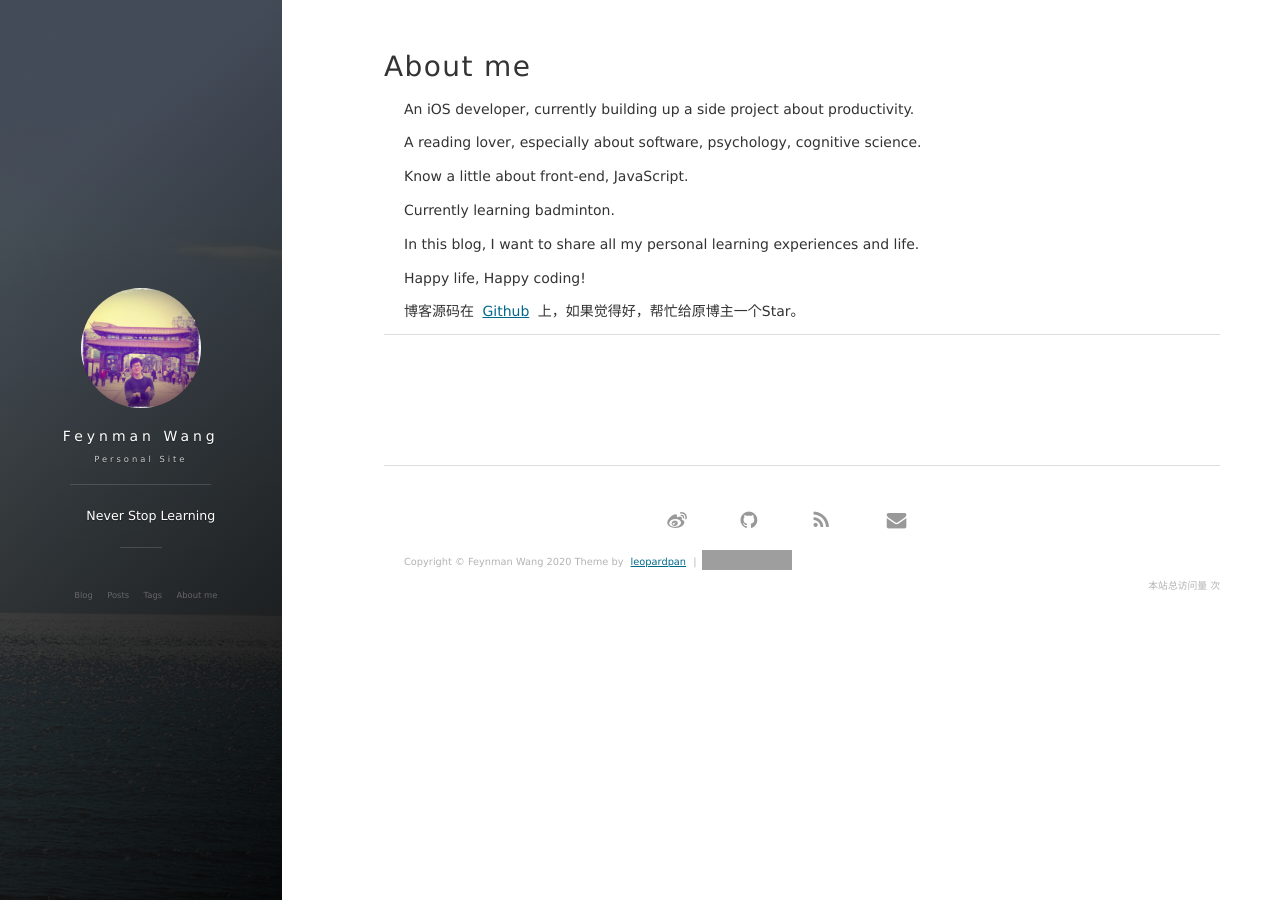
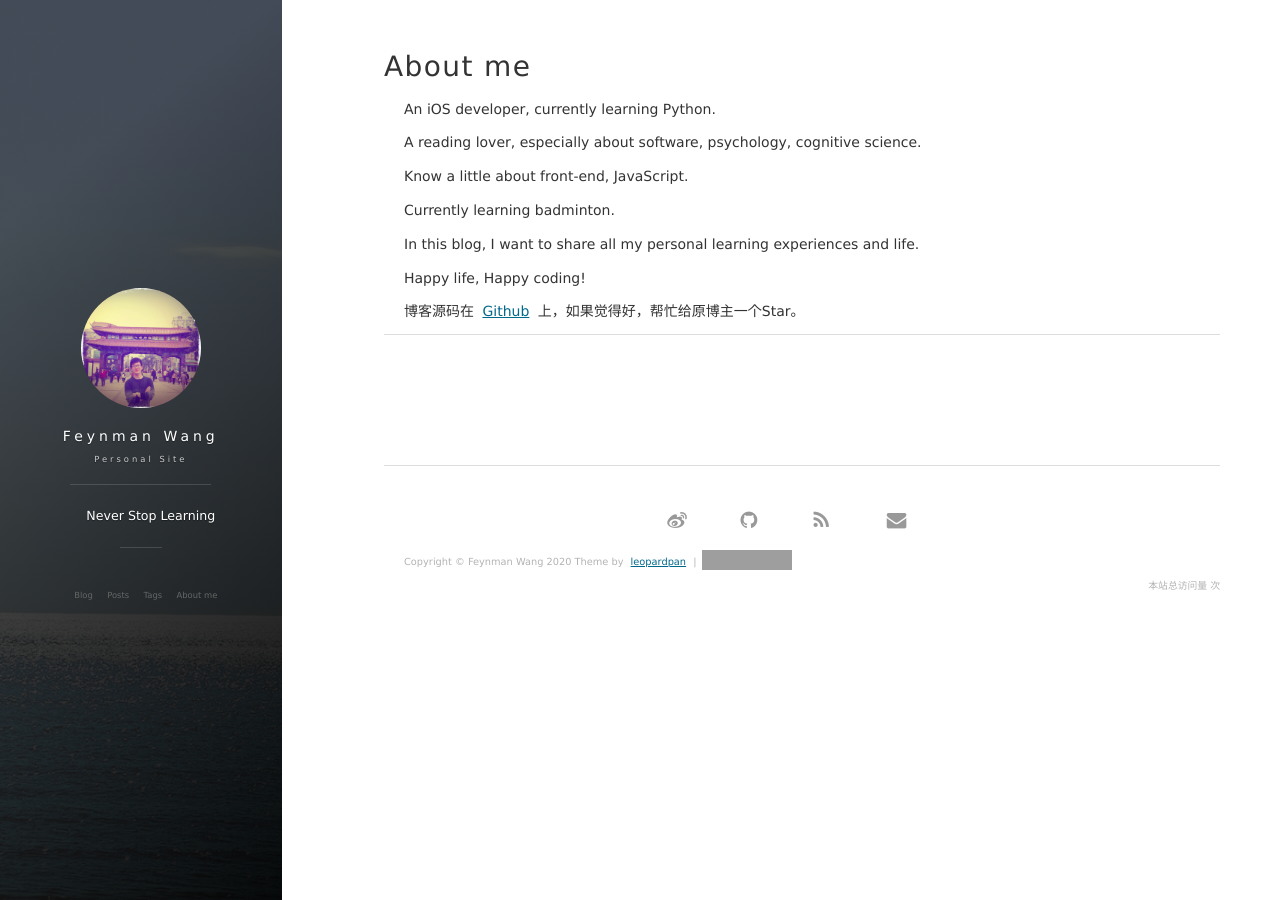
Before and after one commit to iDevSpread/iDevSpread, a Jekyll site: the page built from about.md, in a window 1280 px wide. Built offline with Jekyll 4.4.1, drawn with Linux system fonts in a browser that asks for light colours; nearby versions of some CDN libraries; comment, search, counter and statistics services are not loaded; grey boxes are pictures that could not be loaded.

Commit message:
change the introduction

```diff
--- a/about.md
+++ b/about.md
@@ -3,7 +3,7 @@ layout: page
 title: About me
 ---
 
-An iOS developer, currently building up a side project about productivity.
+An iOS developer, currently learning Python.
 <p>
 A reading lover, especially about software, psychology, cognitive science.
 <p>
```
